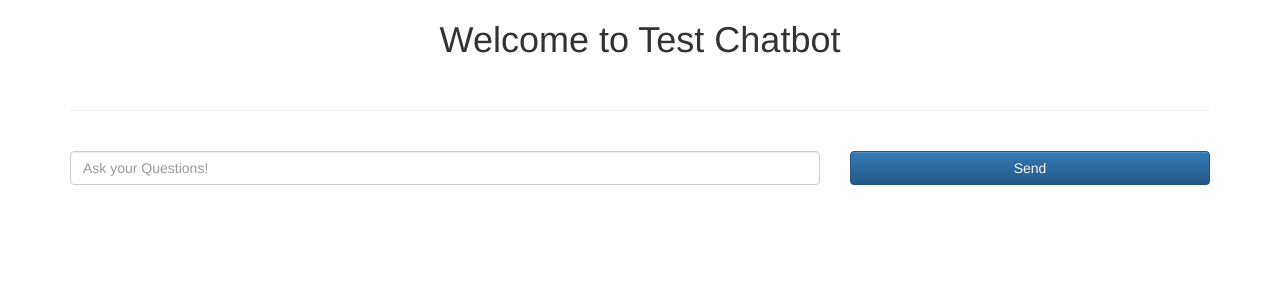
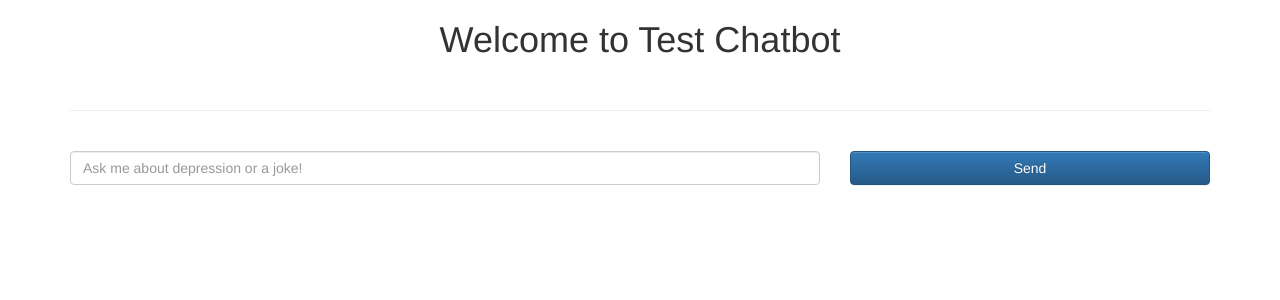
Before and after one commit to nicholasneo78/simple-chatbot, a Flask app: page / in a window 1280 px wide. Shown: the top 300 px of the page. Run offline with Flask 2, Linux system fonts and the light colour scheme; some libraries are stand-ins or nearby versions.

Commit message:
simple edit to the frontend

```diff
--- a/templates/index.html
+++ b/templates/index.html
@@ -25,7 +25,7 @@
 
         <div class="row">
             <div class="col-lg-8">
-                <input class="form-control" type="text" name="question" id="question" placeholder="Ask your Questions!">
+                <input class="form-control" type="text" name="question" id="question" placeholder="Ask me about depression or a joke!">
             </div>
             <div class="col-lg-4">
                 <button class="btn btn-primary btn-block" id="submit-button">Send</button>
```
